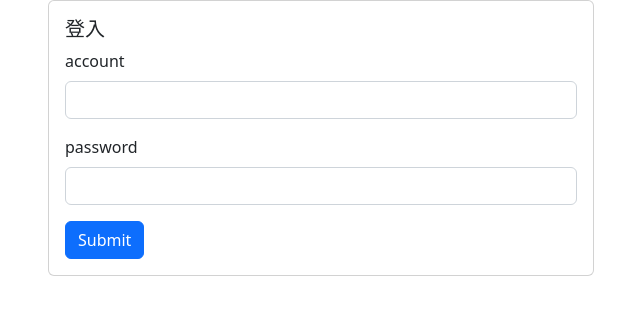
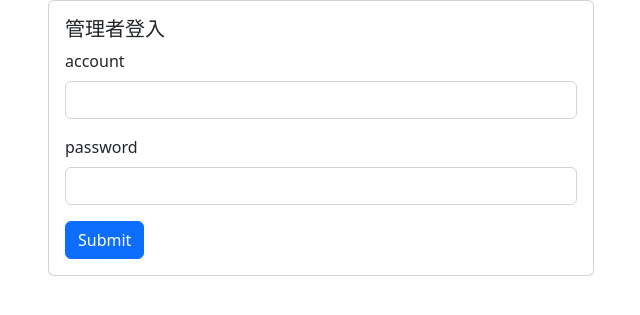
Before and after one commit to KrisYan-coding/09_PHP, a PHP site: page /login.php in a window 1280 px wide. Shown: the part 56-371 px from the top of the page, without its empty margins (34-674 px from the left). Run offline with PHP 8.4, Linux system fonts and the light colour scheme.

Commit message:
navbar 選選單依登入狀況呈現

```diff
--- a/address-book-p/login.php
+++ b/address-book-p/login.php
@@ -13,7 +13,7 @@ $pageName = 'login';
         <div class="col-lg-6">
             <div class="card">
                 <div class="card-body">
-                    <h5 class="card-title">登入</h5>
+                    <h5 class="card-title">管理者登入</h5>
                     <form name="form1" onsubmit="checkForm(event)">
                         <div class="mb-3">
                             <label for="account" class="form-label">account</label>
--- a/address-book-p/parts/html-navbar.php
+++ b/address-book-p/parts/html-navbar.php
@@ -1,4 +1,3 @@
-
 <style>
     nav.navbar .navbar-nav .nav-link.active {
         color: red;
@@ -32,12 +31,21 @@ $pageName = $pageName ?? ''; // '' if  Undefined, remain if defined
 
                         </ul>
                         <ul class="navbar-nav mb-lg-0">
+                            <?php if (isset($_SESSION['admin'])) : ?>
+                                <li class="nav-item">
+                                    <a class="nav-link" aria-current="page" href="javascript: ">管理者的帳號</a>
+                                </li>
+                                <li class="nav-item">
+                                    <a class="nav-link" aria-current="page" href="logout.php">登出</a>
+                                </li>
+                            <?php else : ?>
                                 <li class="nav-item">
                                     <a class="nav-link <?= ($pageName === 'login') ? 'active' : '' ?>" aria-current="page" href="login.php">登入</a>
                                 </li>
                                 <li class="nav-item">
                                     <a class="nav-link <?= ($pageName === 'enroll') ? 'active' : '' ?>" aria-current="page" href="index_.php">註冊</a>
                                 </li>
+                            <?php endif ?>
 
                         </ul>
 
```
Lines whose indentation alone changed are shown as unchanged.
